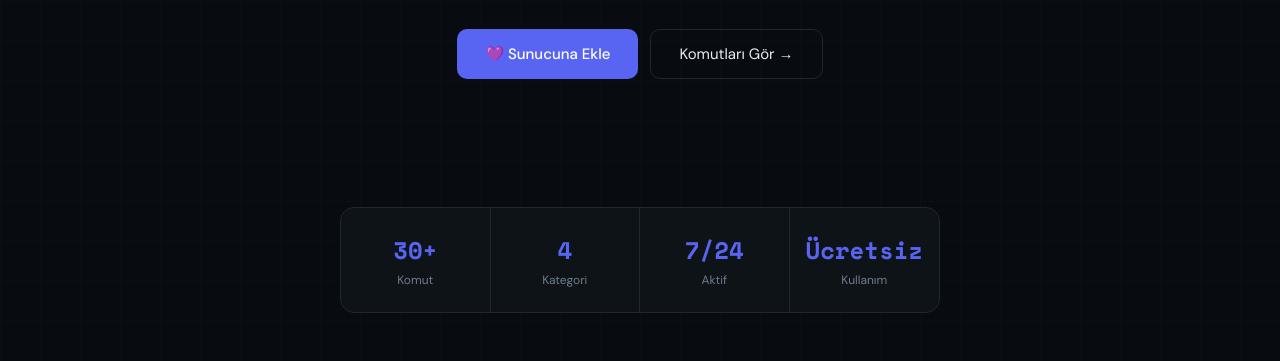
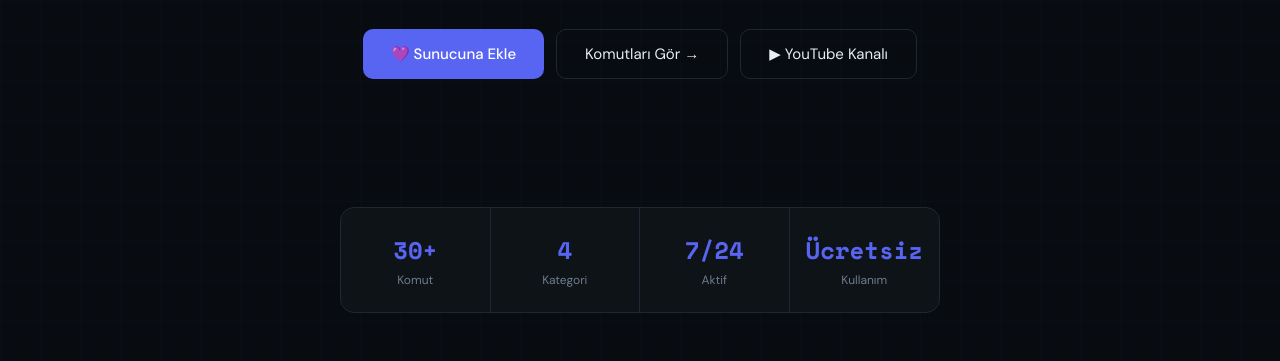
Before and after one commit to talhanr1325-cyber/NR-BOT-TR, a plain HTML site: page index.html in a window 1280 px wide. Shown: the part 439-800 px from the top of the page. Drawn offline with nearby package versions, Linux system fonts and the light colour scheme.

Commit message:
Update index.html

```diff
--- a/index.html
+++ b/index.html
@@ -78,6 +78,7 @@
     <div class="hero-actions">
       <a class="btn-primary" href="https://discord.com/oauth2/authorize?client_id=1509881243200655510&permissions=8&integration_type=0&scope=bot+applications.commands" target="_blank">💜 Sunucuna Ekle</a>
       <a class="btn-secondary" href="#komutlar">Komutları Gör →</a>
+      <a class="btn-secondary" href="https://www.youtube.com/@TalhaNR-3" target="_blank">▶ YouTube Kanalı</a>
     </div>
   </section>
   <div class="stats">
```
